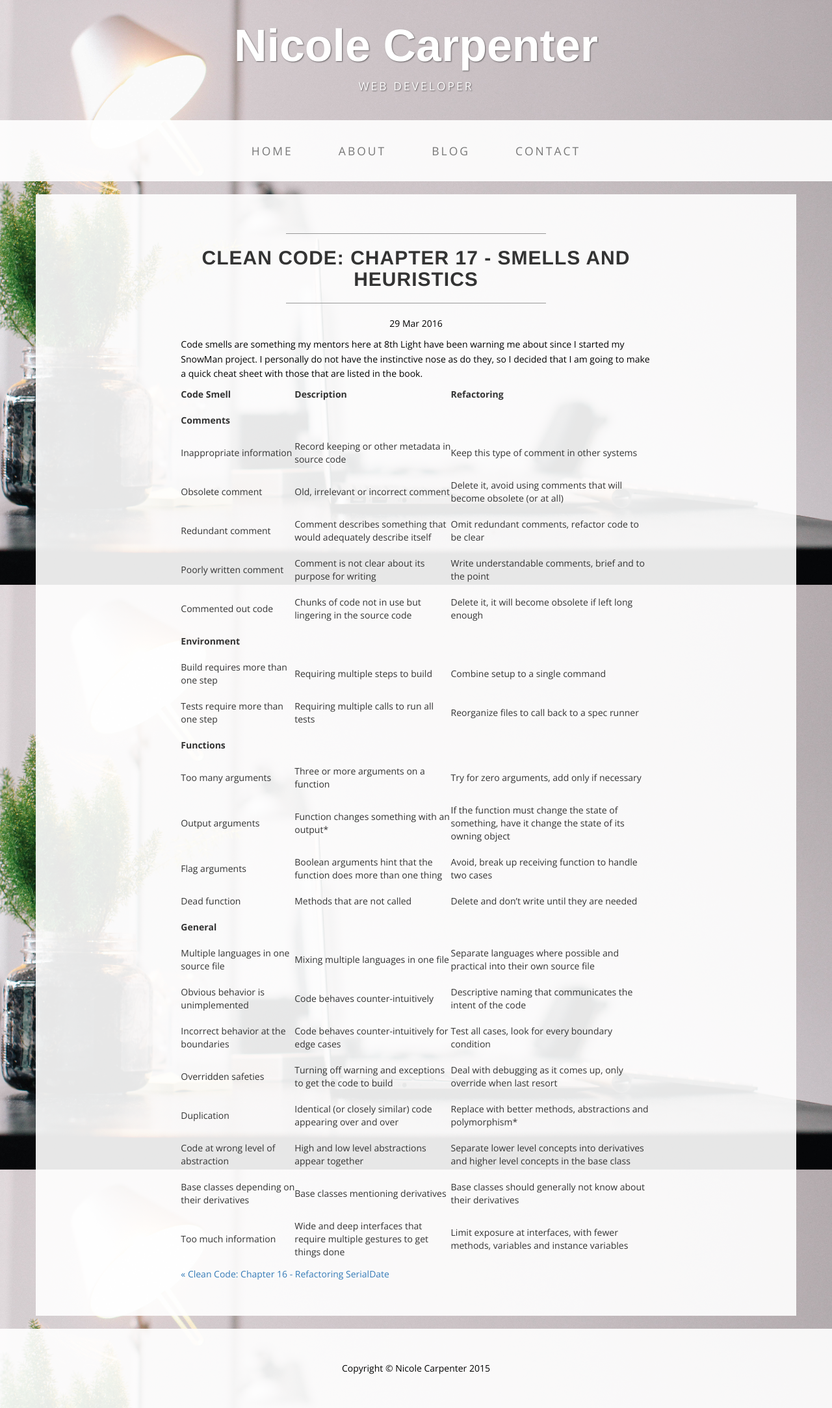
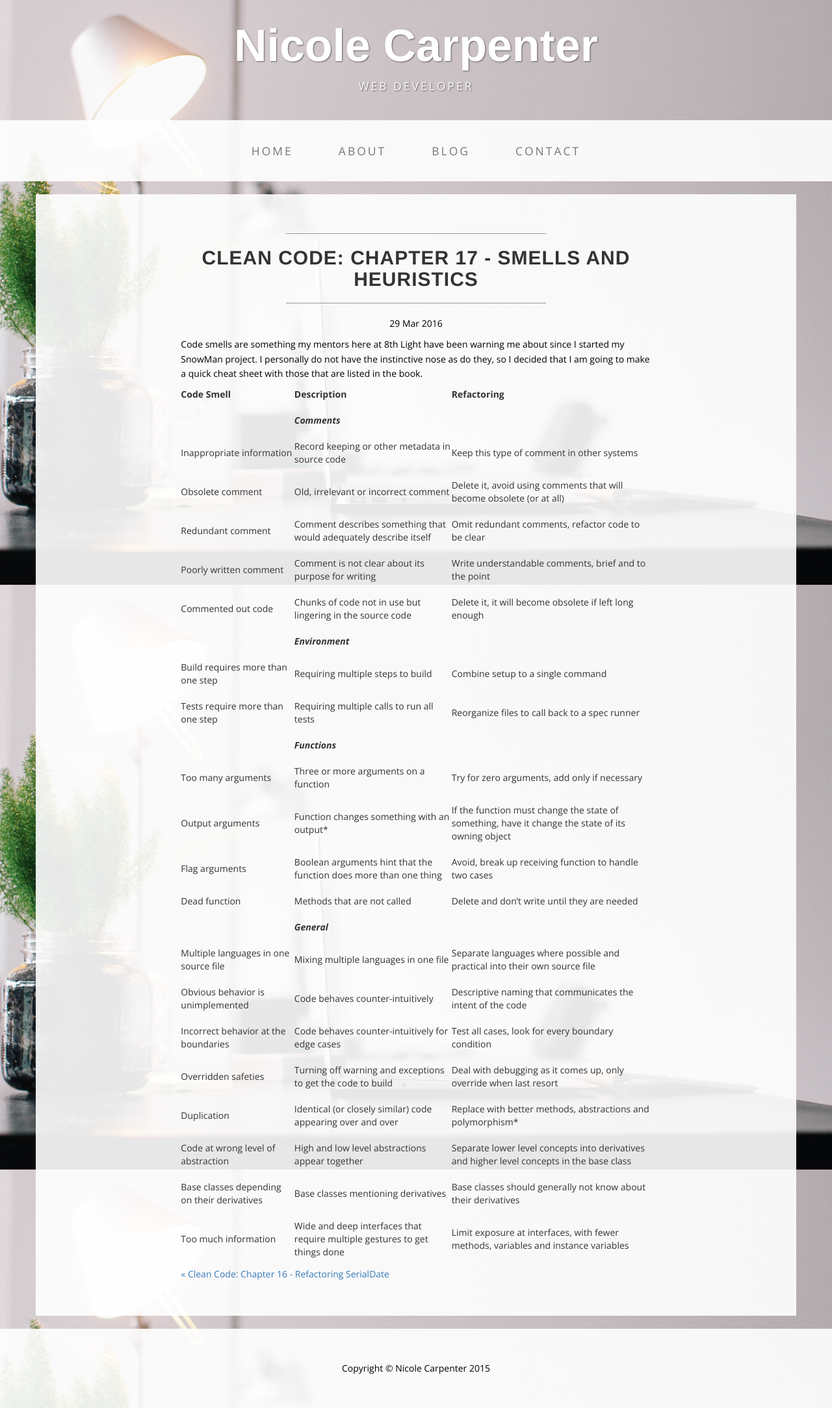
Before and after one commit to voilawalla/voilawalla.github.io, a Jekyll site: the page built from _posts/2016-03-29-clean-code-chapter-17-smells-and-heuristics.md, in a window 1280 px wide. Shown: the whole page at 65% size. Built offline with Jekyll 4.4.1, drawn with Linux system fonts in a browser that asks for light colours; nearby versions of some CDN libraries; some web fonts are replaced; library files that are not in the unit come from our copies.

Commit message:
fourth attempt to reformat table

```diff
--- a/_posts/2016-03-29-clean-code-chapter-17-smells-and-heuristics.md
+++ b/_posts/2016-03-29-clean-code-chapter-17-smells-and-heuristics.md
@@ -9,7 +9,7 @@ Code smells are something my mentors here at 8th Light have been warning me abou
 Code Smell | Description | Refactoring
 -------------------- | -------------------- | --------------------
  | |
-**Comments** | |
+ |  **_Comments_**  |
  | |
 Inappropriate information | Record keeping or other metadata in source code | Keep this type of comment in other systems
  | |
@@ -21,13 +21,13 @@ Poorly written comment | Comment is not clear about its purpose for writing | Wr
  | |
 Commented out code | Chunks of code not in use but lingering in the source code | Delete it, it will become obsolete if left long enough
  | |
-**Environment** | |
+ |  **_Environment_**  |
  | |
 Build requires more than one step | Requiring multiple steps to build | Combine setup to a single command
  | |
 Tests require more than one step | Requiring multiple calls to run all tests | Reorganize files to call back to a spec runner
  | |
-**Functions** | |
+ |  **_Functions_**  |
  | |
 Too many arguments | Three or more arguments on a function | Try for zero arguments, add only if necessary
  | |
@@ -37,7 +37,7 @@ Flag arguments | Boolean arguments hint that the function does more than one thi
  | |
 Dead function | Methods that are not called | Delete and don't write until they are needed
  | |
-**General** | |
+ |  **_General_**  |
  | |
 Multiple languages in one source file | Mixing multiple languages in one file | Separate languages where possible and practical into their own source file
  | |
```
